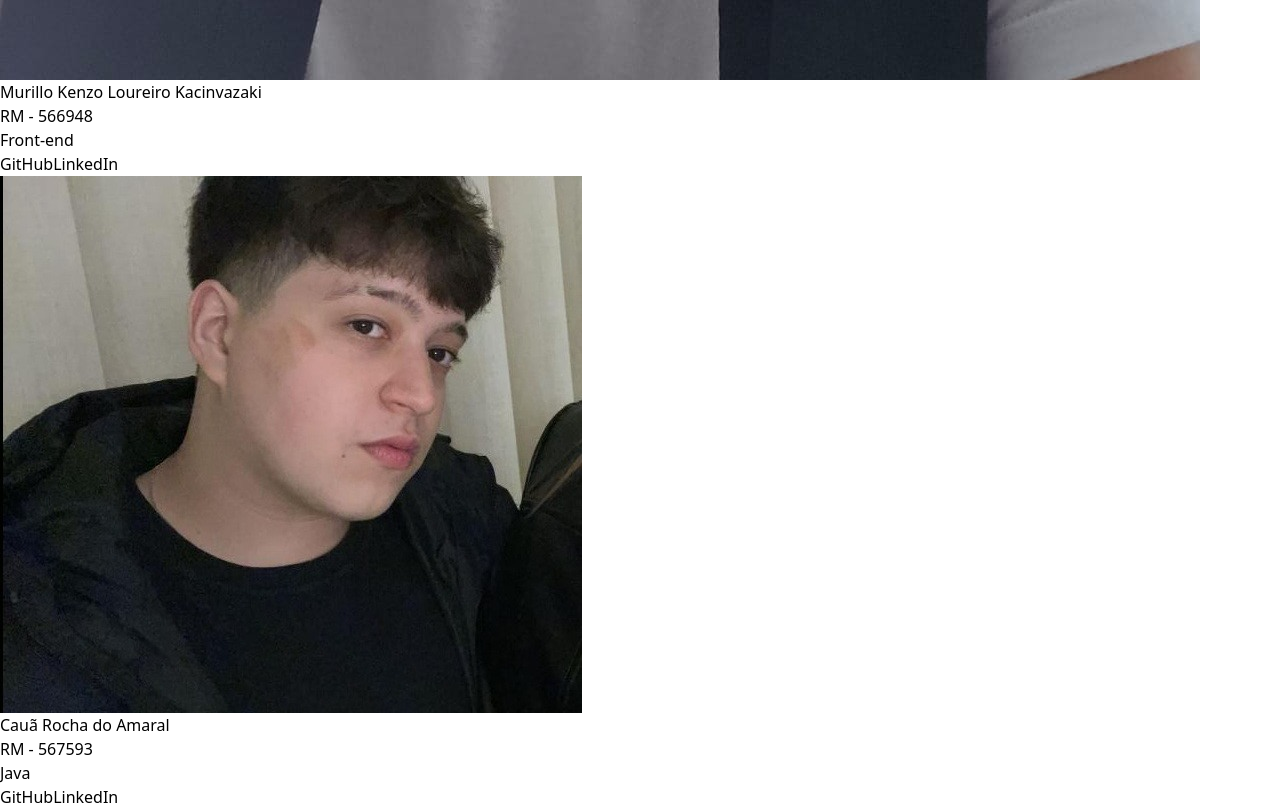
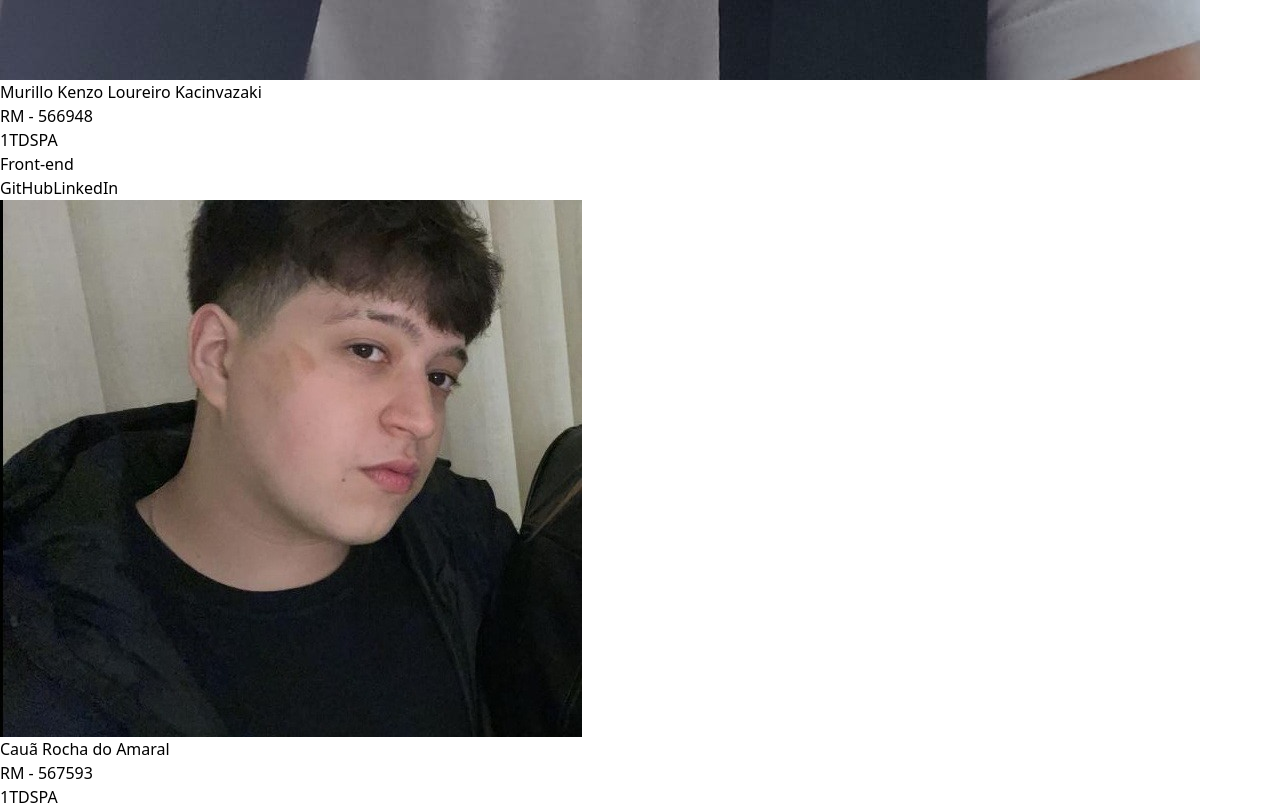
Before and after one commit to murillokenzo/TurmadoBemchallenge, a React (Vite) app: page /integrantes in a window 1280 px wide. Shown: the part 2640-3445 px from the top of the page. Built offline with nearby package versions, Linux system fonts and the light colour scheme.

Commit message:
adição da turma na pagina de integrantes

```diff
--- a/src/components/CardIntegrante.tsx
+++ b/src/components/CardIntegrante.tsx
@@ -1,13 +1,14 @@
 type Props = {
   nome: string
   rm: string
+  turma: string
   cargo: string
   foto: string
   github: string
   linkedin: string
 }
 
-function CardIntegrante({ nome, rm, cargo, foto, github, linkedin }: Props) {
+function CardIntegrante({ nome, rm, turma, cargo, foto, github, linkedin }: Props) {
   return (
     <div className="bg-white rounded-2xl shadow-md w-full sm:w-64 p-6 hover:-translate-y-1 transition-transform">
       <img
@@ -17,6 +18,7 @@ function CardIntegrante({ nome, rm, cargo, foto, github, linkedin }: Props) {
       />
       <h2 className="text-lg sm:text-xl text-center text-[#3B5C75] font-bold mb-2">{nome}</h2>
       <p className="text-sm text-center text-gray-500 mb-1">{rm}</p>
+      <p className="text-sm text-center text-gray-500 mb-1">{turma}</p>
       <p className="text-center font-bold text-[#3B5C75] mb-4">{cargo}</p>
       <div className="flex justify-center gap-4">
         <a href={github} target="_blank" className="text-[#3B5C75] font-bold hover:underline">GitHub</a>
--- a/src/pages/integrantes.tsx
+++ b/src/pages/integrantes.tsx
@@ -7,6 +7,7 @@ const integrantes = [
   {
     nome: 'Murillo Kenzo Loureiro Kacinvazaki',
     rm: 'RM - 566948',
+    turma: '1TDSPA',
     cargo: 'Front-end',
     foto: '/imagens-do-projeto/murillovitta.jpg',
     github: 'https://github.com/murillokenzo',
@@ -15,6 +16,7 @@ const integrantes = [
   {
     nome: 'Cauã Rocha do Amaral',
     rm: 'RM - 567593',
+    turma: '1TDSPA',
     cargo: 'Java',
     foto: '/imagens-do-projeto/cauavitta.jpg',
     github: 'https://github.com/eozoka',
@@ -23,6 +25,7 @@ const integrantes = [
   {
     nome: 'Kauan Prado Famelli',
     rm: 'RM - 566990',
+    turma: '1TDSPA',
     cargo: 'Python',
     foto: '/imagens-do-projeto/pradovitta.jpg',
     github: 'https://github.com/kauanpf',
@@ -45,6 +48,7 @@ function Integrantes() {
               key={index}
               nome={item.nome}
               rm={item.rm}
+              turma={item.turma}
               cargo={item.cargo}
               foto={item.foto}
               github={item.github}
```
